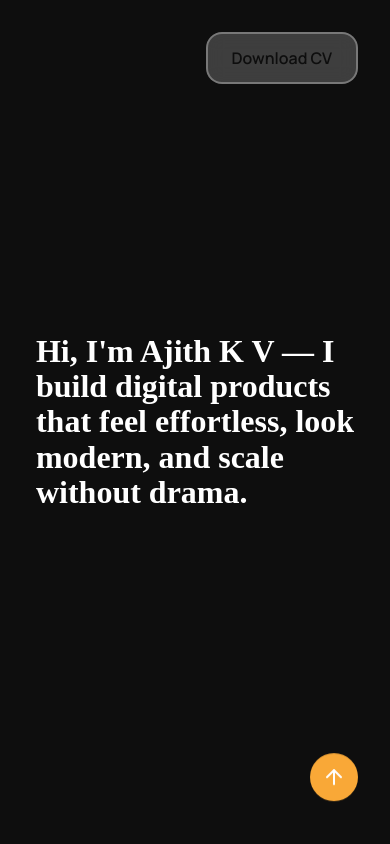
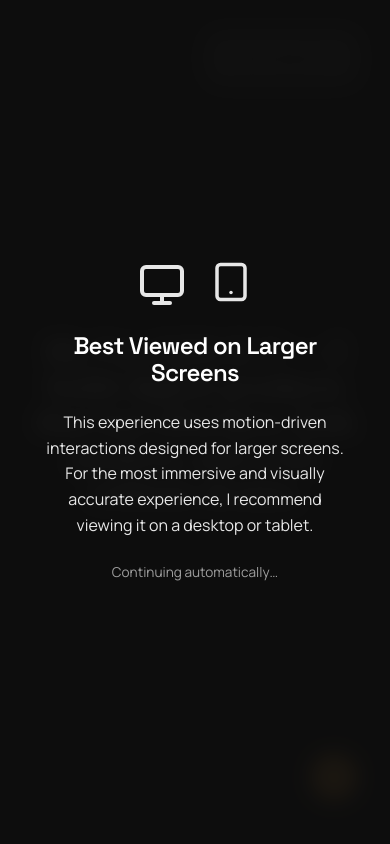
Before and after one commit to Ajith66310/portfolio, a React (Vite) app in the folder frontend/: page / in a window 390 px wide. Shown: the top 844 px of the page. Built offline with nearby package versions, Linux system fonts and the light colour scheme; a web font is replaced by a local one.

Commit message:
feat: add ScreenWarning component to notify users on smaller screens; update TextAnimation to wait for ScreenWarning dismissal

```diff
--- a/frontend/src/Home.tsx
+++ b/frontend/src/Home.tsx
@@ -9,7 +9,7 @@ import TextAnimation from './components/TextAnimation.tsx';
 import Project from './components/Project.tsx';
 import CardStack from './components/CardStack.tsx';
 import "./components/SmoothScroll.tsx";
-
+import ScreenWarning from "./components/ScreenWarning";
 
 gsap.registerPlugin(ScrollTrigger);
 
@@ -59,6 +59,7 @@ const Home = () => {
 
   return (
     <>
+     <ScreenWarning />
       <a href={img.cv} download className="btn-download">
         Download CV
       </a>
--- /dev/null
+++ b/frontend/src/components/ScreenWarning.tsx
@@ -0,0 +1,78 @@
+import { useEffect, useState } from "react";
+import { FiMonitor, FiTablet } from "react-icons/fi";
+import "./screenWarning.css";
+
+const ScreenWarning = () => {
+  const [show, setShow] = useState(false);
+  const [isInsta, setIsInsta] = useState(false);
+
+  useEffect(() => {
+    const ua = navigator.userAgent || navigator.vendor || window.opera;
+    const inInstagram = /Instagram|FBAN/.test(ua);
+    setIsInsta(inInstagram);
+
+    const isSmallScreen = window.innerWidth < 1000 || inInstagram;
+    if (!isSmallScreen) return;
+
+    //  BLOCK INTRO ANIMATIONS
+    (window as any).__INTRO_BLOCKED__ = true;
+
+    setShow(true);
+
+    const timer = setTimeout(() => {
+      setShow(false);
+
+      //  UNBLOCK + NOTIFY
+      (window as any).__INTRO_BLOCKED__ = false;
+      window.dispatchEvent(new Event("intro-unblocked"));
+    }, 8000);
+
+    return () => clearTimeout(timer);
+  }, []);
+
+  const openInBrowser = () => {
+    window.open(window.location.href, "_blank");
+  };
+
+  if (!show) return null;
+
+  return (
+    <div className="screen-warning">
+      <div className="screen-warning-content">
+        <div className="icons">
+          <FiMonitor size={48} />
+          <FiTablet size={42} />
+        </div>
+
+        <h2>Best Viewed on Larger Screens</h2>
+
+        {isInsta && (
+          <p>
+            You are opening this site inside Instagram. Animations may not work correctly.
+            Please open this link in your default browser for the best experience.
+          </p>
+        )}
+
+        {!isInsta && (
+          <p>
+            This experience uses motion-driven interactions designed for larger
+            screens. For the most immersive and visually accurate experience,
+            I recommend viewing it on a desktop or tablet.
+          </p>
+        )}
+
+        {isInsta && (
+          <button className="btn-open-browser" onClick={openInBrowser}>
+            Open in Browser
+          </button>
+        )}
+
+        <span className="hint">
+          Continuing automatically…
+        </span>
+      </div>
+    </div>
+  );
+};
+
+export default ScreenWarning;
--- a/frontend/src/components/TextAnimation.tsx
+++ b/frontend/src/components/TextAnimation.tsx
@@ -1,4 +1,4 @@
-import React, { useRef } from "react";
+import React, { useRef, useState, useEffect } from "react";
 import gsap from "gsap";
 import SplitText from "gsap/SplitText";
 import ScrollTrigger from "gsap/ScrollTrigger";
@@ -30,16 +30,28 @@ const TextAnimation: React.FC<AnimationProps> = ({
   const blocks = useRef<HTMLElement[]>([]);
   const triggers = useRef<ScrollTrigger[]>([]);
 
+  const [ready, setReady] = useState(false);
+
+  // ✅ Wait until ScreenWarning is gone
+  useEffect(() => {
+    if ((window as any).__INTRO_BLOCKED__) {
+      const handler = () => {
+        window.removeEventListener("intro-unblocked", handler);
+        setReady(true);
+      };
+      window.addEventListener("intro-unblocked", handler);
+    } else {
+      setReady(true);
+    }
+  }, []);
+
   useGSAP(
-    async() => {
+    async () => {
+      if (!ready) return; // DO NOT initialize animations until ready
       const container = containerRef.current;
       if (!container) return;
 
-
-
-        if (document.fonts) {
-      await document.fonts.ready;
-    }
+      if (document.fonts) await document.fonts.ready;
 
       // RESET
       splitRefs.current = [];
@@ -54,7 +66,6 @@ const TextAnimation: React.FC<AnimationProps> = ({
           type: "lines",
           linesClass: "block-line",
         });
-
         splitRefs.current.push(split);
 
         split.lines.forEach((line) => {
@@ -90,26 +101,15 @@ const TextAnimation: React.FC<AnimationProps> = ({
       ) => {
         return gsap
           .timeline({ delay: delay + index * stagger })
-          .to(block, {
-            scaleX: 1,
-            duration,
-            ease: "power4.inOut",
-          })
+          .to(block, { scaleX: 1, duration, ease: "power4.inOut" })
           .set(line, { opacity: 1 })
           .set(block, { transformOrigin: "right center" })
-          .to(block, {
-            scaleX: 0,
-            duration,
-            ease: "power4.inOut",
-          });
+          .to(block, { scaleX: 0, duration, ease: "power4.inOut" });
       };
 
       if (animateOnScroll) {
         const master = gsap.timeline({ paused: true });
-
-blocks.current.forEach((block, i) => {
-  master.add(playLine(block, lines.current[i], i), 0);
-});
+        blocks.current.forEach((block, i) => master.add(playLine(block, lines.current[i], i), 0));
 
         const trigger = ScrollTrigger.create({
           trigger: container,
@@ -119,17 +119,13 @@ const trigger = ScrollTrigger.create({
         });
 
         triggers.current.push(trigger);
-
       } else {
-        blocks.current.forEach((block, i) => {
-          playLine(block, lines.current[i], i);
-        });
+        blocks.current.forEach((block, i) => playLine(block, lines.current[i], i));
       }
 
       return () => {
         triggers.current.forEach((t) => t.kill());
         splitRefs.current.forEach((s) => s.revert());
-
         container.querySelectorAll(".block-line-wrapper").forEach((wrapper) => {
           const w = wrapper as HTMLElement;
           const first = w.firstChild as HTMLElement | null;
@@ -142,7 +138,7 @@ triggers.current.push(trigger);
     },
     {
       scope: containerRef,
-      dependencies: [animateOnScroll, delay, blockColor, stagger, duration],
+      dependencies: [ready, animateOnScroll, delay, blockColor, stagger, duration],
     }
   );
 
--- /dev/null
+++ b/frontend/src/components/screenWarning.css
@@ -0,0 +1,63 @@
+
+.screen-warning {
+  position: fixed;
+  inset: 0;
+  background: rgba(14, 14, 14, 0.95);
+  backdrop-filter: blur(10px);
+  z-index: 9999;
+
+  display: flex;
+  align-items: center;
+  justify-content: center;
+}
+
+.screen-warning-content {
+  max-width: 420px;
+  padding: 2.5rem;
+  text-align: center;
+  color: #ffffff;
+
+  display: flex;
+  flex-direction: column;
+  gap: 1.5rem;
+}
+
+.screen-warning-content h2 {
+  font-family: "Space Grotesk", sans-serif;
+  font-size: 1.5rem;
+  letter-spacing: -0.03em;
+}
+
+.screen-warning-content p {
+  font-size: 1rem;
+  line-height: 1.6;
+  opacity: 0.9;
+}
+
+.screen-warning-content .icons {
+  display: flex;
+  justify-content: center;
+  gap: 1.5rem;
+  opacity: 0.9;
+}
+
+
+.screen-warning-content .hint {
+  font-size: 0.85rem;
+  opacity: 0.6;
+}
+.btn-open-browser {
+  margin-top: 1rem;
+  padding: 0.75rem 1.5rem;
+  font-size: 1rem;
+  font-weight: 600;
+  color: #fff;
+  background-color: #f9a837;
+  border: none;
+  border-radius: 1rem;
+  cursor: pointer;
+}
+
+.btn-open-browser:hover {
+  background-color: #ffb84d;
+}
```
Lines whose indentation alone changed are shown as unchanged.
